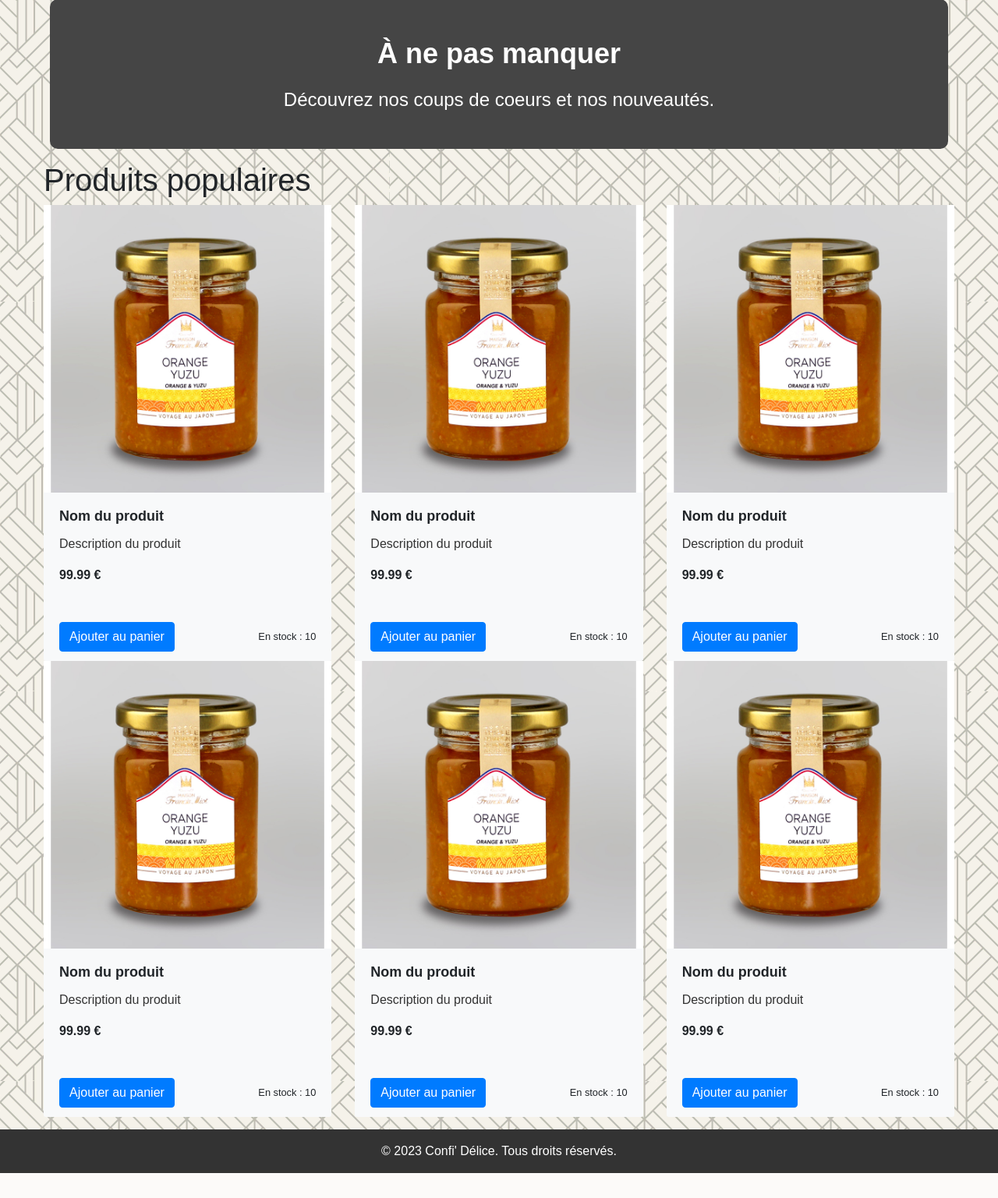
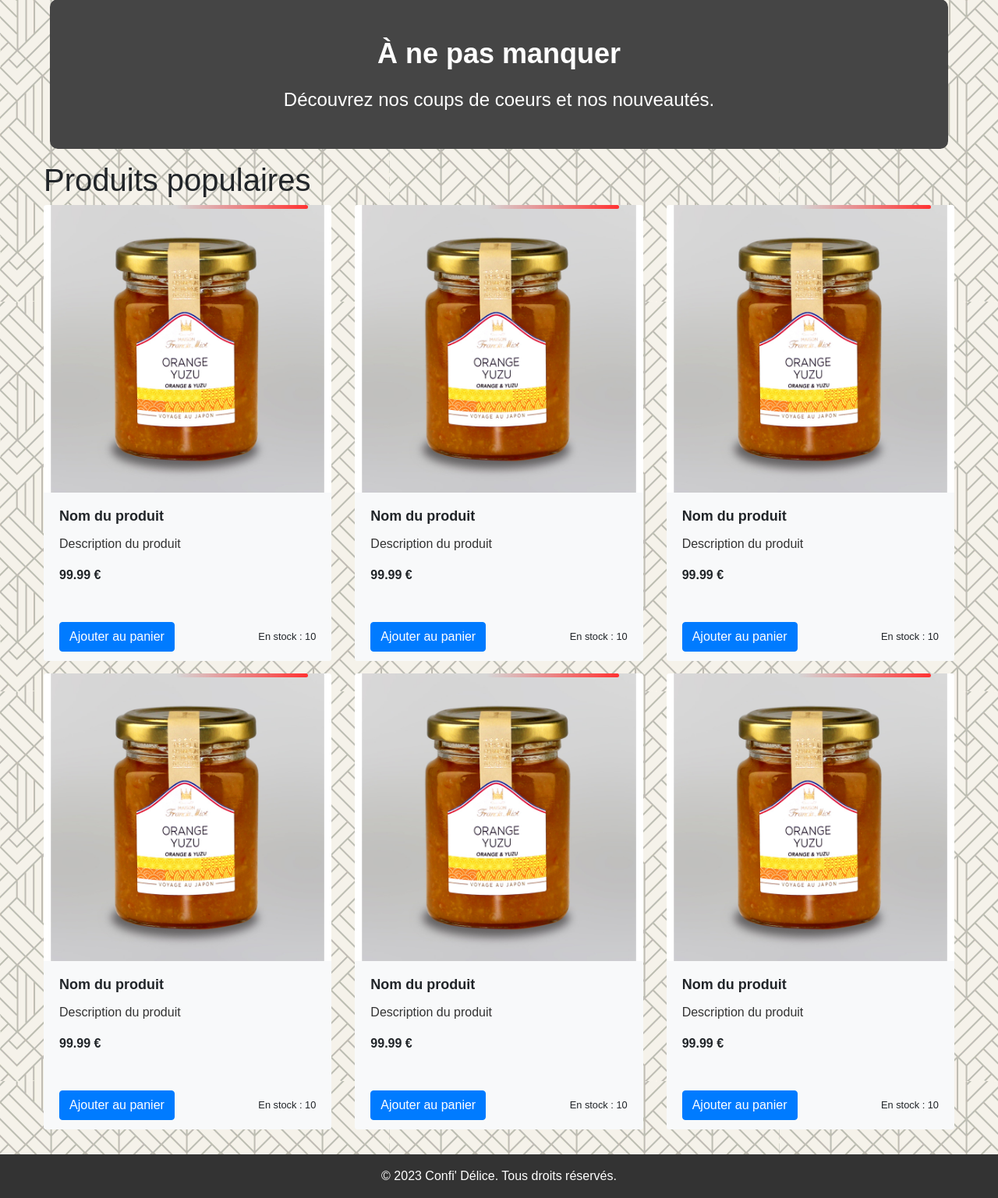
Before and after one commit to Syvtille/Site-e-commerce, a PHP site: page / in a window 1280 px wide. Shown: the part 613-2150 px from the top of the page at 78% size. Before the commit the page ends 2118 px from the top, so only its background shows below. Run offline with PHP 8.4, Linux system fonts and the light colour scheme.

Commit message:
animation card produits accueil

```diff
--- a/src/include/css/style.css
+++ b/src/include/css/style.css
@@ -147,6 +147,129 @@ header h1 {
     padding: 1rem;
 }
 
+.accueil-card-produit {
+    overflow:hidden;
+    border-top: 1px solid rgba(255, 49, 49, 0.5);
+    border-right: 1px solid rgba(0, 255, 255, 0.5);
+    border-bottom: 1px solid rgba(57, 255, 20, 0.5);
+    border-left: 1px solid rgba(255, 255, 113, 0.5);
+    margin-bottom: 1rem;
+}
+.accueil-card-produit span {
+    position: absolute;
+    border-radius: 100vmax;
+}
+.top {
+    top: 0;
+    left: 0;
+    width: 0;
+    height: 5px;
+    background: linear-gradient(
+            90deg,
+            transparent 50%,
+            rgba(255, 49, 49, 0.5),
+            rgb(255, 49, 49)
+    );
+    animation: animateTop 3s ease-in-out infinite;
+}
+.bottom {
+    right: 0;
+    bottom: 0;
+    height: 5px;
+    background: linear-gradient(
+            90deg,
+            rgb(57, 255, 20),
+            rgba(57, 255, 20, 0.5),
+            transparent 50%
+    );
+    animation: animateBottom 3s ease-in-out infinite;
+}
+.right {
+    top: 0;
+    right: 0;
+    width: 5px;
+    height: 0;
+    background: linear-gradient(
+            180deg,
+            transparent 30%,
+            rgba(0, 255, 255, 0.5),
+            rgb(0, 255, 255)
+    );
+    animation: animateRight 3s ease-in-out infinite;
+}
+.left {
+    left: 0;
+    bottom: 0;
+    width: 5px;
+    height: 0;
+    background: linear-gradient(
+            180deg,
+            rgb(255, 255, 113),
+            rgba(255, 255, 113, 0.5),
+            transparent 70%
+    );
+    animation: animateLeft 3s ease-in-out infinite;
+}
+@keyframes animateTop {
+    25% {
+        width: 100%;
+        opacity: 1;
+    }
+
+    30%,
+    100% {
+        opacity: 0;
+    }
+}
+@keyframes animateBottom {
+    0%,
+    50% {
+        opacity: 0;
+        width: 0;
+    }
+
+    75% {
+        opacity: 1;
+        width: 100%;
+    }
+
+    76%,
+    100% {
+        opacity: 0;
+    }
+}
+@keyframes animateRight {
+    0%,
+    25% {
+        opacity: 0;
+        height: 0;
+    }
+
+    50% {
+        opacity: 1;
+        height: 100%;
+    }
+
+    55%,
+    100% {
+        height: 100%;
+        opacity: 0;
+    }
+}
+@keyframes animateLeft {
+    0%,
+    75% {
+        opacity: 0;
+        bottom: 0;
+        height: 0;
+    }
+
+    100% {
+        opacity: 1;
+        height: 100%;
+    }
+}
+
 .card {
     border: none;
     background-color: #f8f9fa;
--- a/view/v-accueil.php
+++ b/view/v-accueil.php
@@ -47,7 +47,7 @@ global $nomSite;
     <div class="row row-cols-1 row-cols-sm-2 row-cols-md-3 g-3">
         <?php for ($i = 0; $i < 6; $i++): ?>
             <div class="col">
-                <div class="card">
+                <div class="card accueil-card-produit">
                     <img src="assets/img/product-sample.jpg" alt="Product Name">
                     <div class="card-body">
                         <h5 class="card-title">Nom du produit</h5>
@@ -58,6 +58,10 @@ global $nomSite;
                         <a href="#" class="btn btn-primary">Ajouter au panier</a>
                         <small>En stock : 10</small>
                     </div>
+                    <span class="top"></span>
+                    <span class="right"></span>
+                    <span class="bottom"></span>
+                    <span class="left"></span>
                 </div>
             </div>
         <?php endfor; ?>
```
